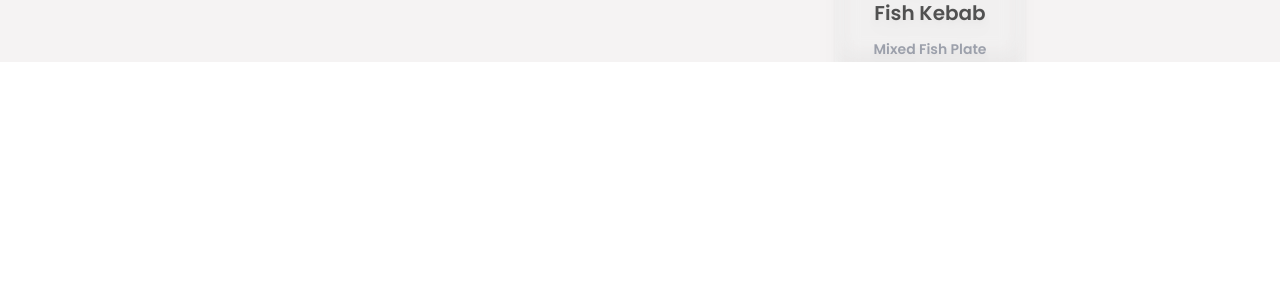
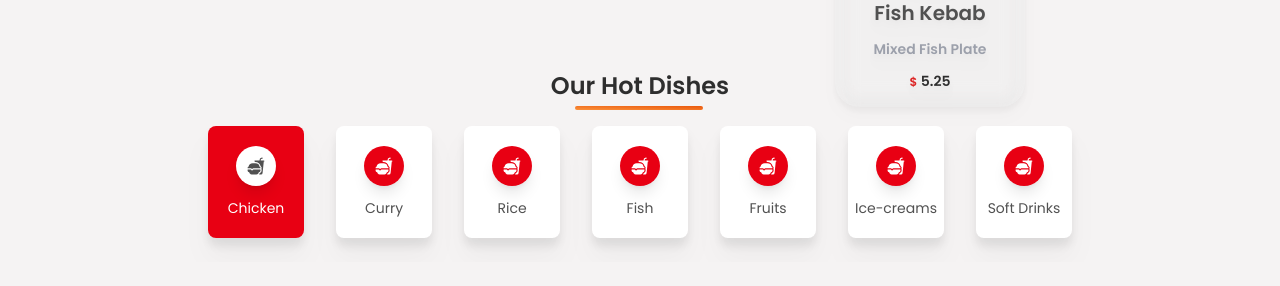
Before and after one commit to thidang2901/Foodies-react, a React (Vite) app: page / in a window 1280 px wide. Shown: the part 892-1178 px from the top of the page. Before the commit the page ends 954 px from the top, so only its background shows below. Built offline with nearby package versions, Linux system fonts and the light colour scheme; no server answers; the database is empty.

Commit message:
feat: add category filter in menu container

```diff
--- /dev/null
+++ b/src/components/CategoryCard.jsx
@@ -0,0 +1,36 @@
+import React from "react"
+import { IoFastFood } from "react-icons/io5"
+import { motion } from "framer-motion"
+
+const CategoryCard = ({ data, isActive, onClick }) => {
+  return (
+    <motion.div
+      whileTap={{ scale: 0.75 }}
+      className={`group ${
+        isActive ? "bg-cartNumBg" : "bg-white"
+      } hover:bg-cartNumBg w-24 min-w-[94px] h-28 cursor-pointer rounded-lg drop-shadow-xl flex flex-col gap-3 items-center justify-center`}
+      onClick={onClick}
+    >
+      <div
+        className={`w-10 h-10 rounded-full shadow-lg ${
+          isActive ? "bg-white" : "bg-cartNumBg"
+        } group-hover:bg-white flex items-center justify-center`}
+      >
+        <IoFastFood
+          className={`${
+            isActive ? "text-textColor" : "text-white"
+          } group-hover:text-textColor text-lg`}
+        />
+      </div>
+      <p
+        className={`text-sm ${
+          isActive ? "text-white" : "text-textColor"
+        }  group-hover:text-white select-none`}
+      >
+        {data.name}
+      </p>
+    </motion.div>
+  )
+}
+
+export default CategoryCard
--- /dev/null
+++ b/src/components/Heading.jsx
@@ -0,0 +1,13 @@
+import React from "react"
+
+const Heading = ({ title, className }) => {
+  return (
+    <p
+      className={`text-2xl font-semibold capitalize text-headingColor relative before:absolute before:rounded-lg before:content before:w-32 before:h-1 before:-bottom-2 before:left-0 before:bg-gradient-to-tr from-orange-400 to-orange-600 transition-all ease-in-out duration-100 ${className}`}
+    >
+      {title}
+    </p>
+  )
+}
+
+export default Heading
--- a/src/components/index.js
+++ b/src/components/index.js
@@ -1,3 +1,5 @@
 export { default as Header } from "./Header"
 export { default as Loader } from "./Loader"
 export { default as ItemCard } from "./ItemCard"
+export { default as CategoryCard } from "./CategoryCard"
+export { default as Heading } from "./Heading"
--- a/src/containers/HomeContentContainer.jsx
+++ b/src/containers/HomeContentContainer.jsx
@@ -3,7 +3,7 @@ import { motion } from "framer-motion"
 import { MdChevronLeft, MdChevronRight } from "react-icons/md"
 
 import { useStateValue } from "../context/StateProvider"
-import { ItemCard } from "../components"
+import { ItemCard, Heading } from "../components"
 
 const HomeContentContainer = () => {
   const ref = useRef()
@@ -34,9 +34,7 @@ const HomeContentContainer = () => {
   return (
     <section className="w-full my-6">
       <div className="w-full flex items-center justify-between">
-        <p className="text-2xl font-semibold capitalize text-headingColor relative before:absolute before:rounded-lg before:content before:w-20 before:h-1 before:-bottom-2 before:left-0 before:bg-gradient-to-tr from-orange-400 to-orange-600 transition-all ease-in-out duration-100">
-          Our fresh & healthy fruits
-        </p>
+        <Heading title="Our fresh & healthy fruits" />
 
         <div className="hidden md:flex gap-3 items-center">
           <motion.button
--- a/src/containers/MainContainer.jsx
+++ b/src/containers/MainContainer.jsx
@@ -1,12 +1,15 @@
 import React from "react"
+
 import HomeContainer from "./HomeContainer"
 import HomeContentContainer from "./HomeContentContainer"
+import MenuContainer from "./MenuContainer"
 
 const MainContainer = () => {
   return (
     <div className="w-full h-auto flex flex-col items-center justify-center">
       <HomeContainer />
       <HomeContentContainer />
+      <MenuContainer />
     </div>
   )
 }
--- /dev/null
+++ b/src/containers/MenuContainer.jsx
@@ -0,0 +1,34 @@
+import React, { useState, useEffect } from "react"
+
+import { CategoryCard, Heading } from "../components"
+import { categoriesData } from "../utils/data"
+
+const MenuContainer = () => {
+  const [filter, setFilter] = useState("chicken")
+
+  useEffect(() => {
+    console.log(filter)
+  }, [filter])
+
+  return (
+    <section id="menu" className="w-full my-6">
+      <div className="w-full flex flex-col items-center justify-center">
+        <Heading title="Our Hot Dishes" className="before:left-6" />
+
+        <div className="w-full flex items-center justify-start lg:justify-center gap-8 py-6 overflow-x-scroll scrollbar-none">
+          {categoriesData &&
+            categoriesData.map((category) => (
+              <CategoryCard
+                key={category.id}
+                data={category}
+                isActive={filter === category.urlParamName}
+                onClick={() => setFilter(category.urlParamName)}
+              />
+            ))}
+        </div>
+      </div>
+    </section>
+  )
+}
+
+export default MenuContainer
--- a/src/containers/index.js
+++ b/src/containers/index.js
@@ -2,3 +2,4 @@ export { default as MainContainer } from "./MainContainer"
 export { default as CreateContainer } from "./CreateContainer"
 export { default as HomeContainer } from "./HomeContainer"
 export { default as HomeContentContainer } from "./HomeContentContainer"
+export { default as MenuContainer } from "./MenuContainer"
```
